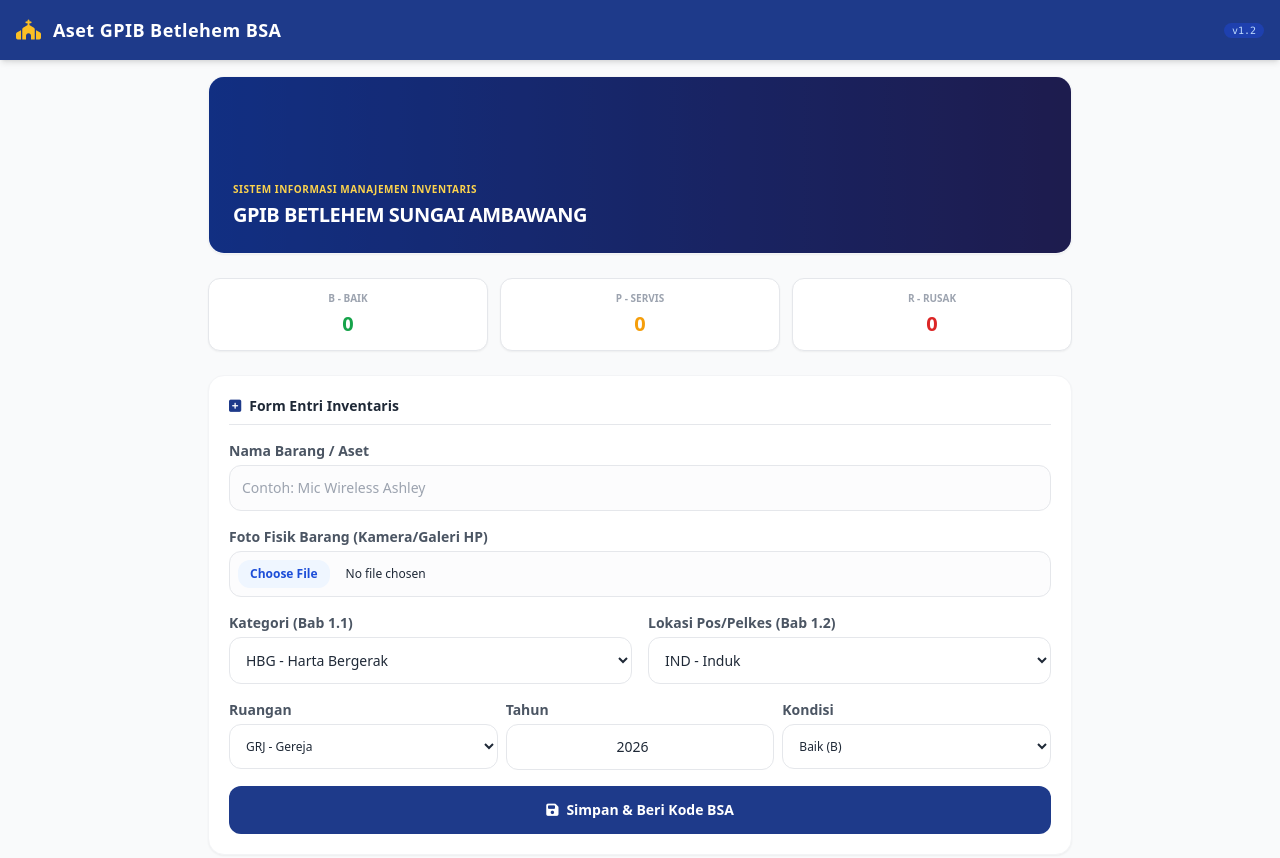
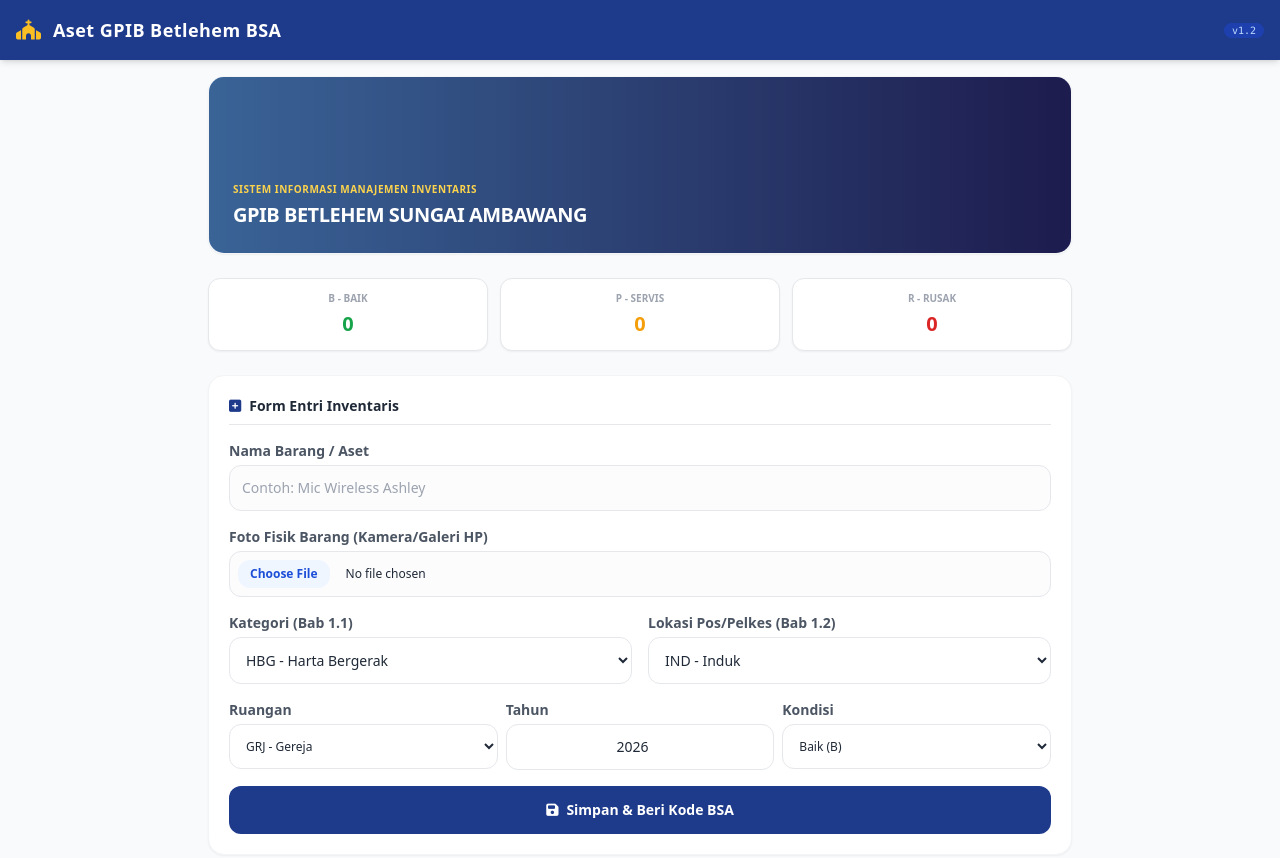
Before and after one commit to oktavianussinyaru80-maker/gpib-asset-app, a website: page views/dashboard.html in a window 1280 px wide. Shown: the top 858 px of the page. Drawn offline with nearby package versions, Linux system fonts and the light colour scheme.

Commit message:
Update dashboard.html

```diff
--- a/views/dashboard.html
+++ b/views/dashboard.html
@@ -28,7 +28,7 @@
 
         <!-- Banner Dasbor -->
         <div class="bg-white rounded-2xl shadow-sm border border-gray-100 overflow-hidden">
-            <div id="dashboard-banner" class="w-full h-44 bg-gradient-to-r from-blue-700 to-indigo-900 bg-cover bg-center flex items-end p-6 relative">
+            <div id="dashboard-banner" class="w-full h-44 bg-gradient-to-r from-blue-400 to-indigo-900 bg-cover bg-center flex items-end p-6 relative">
                 <div class="absolute inset-0 bg-black bg-opacity-40"></div>
                 <div class="relative z-10 text-white">
                     <p class="text-[10px] uppercase tracking-wider font-semibold text-amber-300">Sistem Informasi Manajemen Inventaris</p>
```
